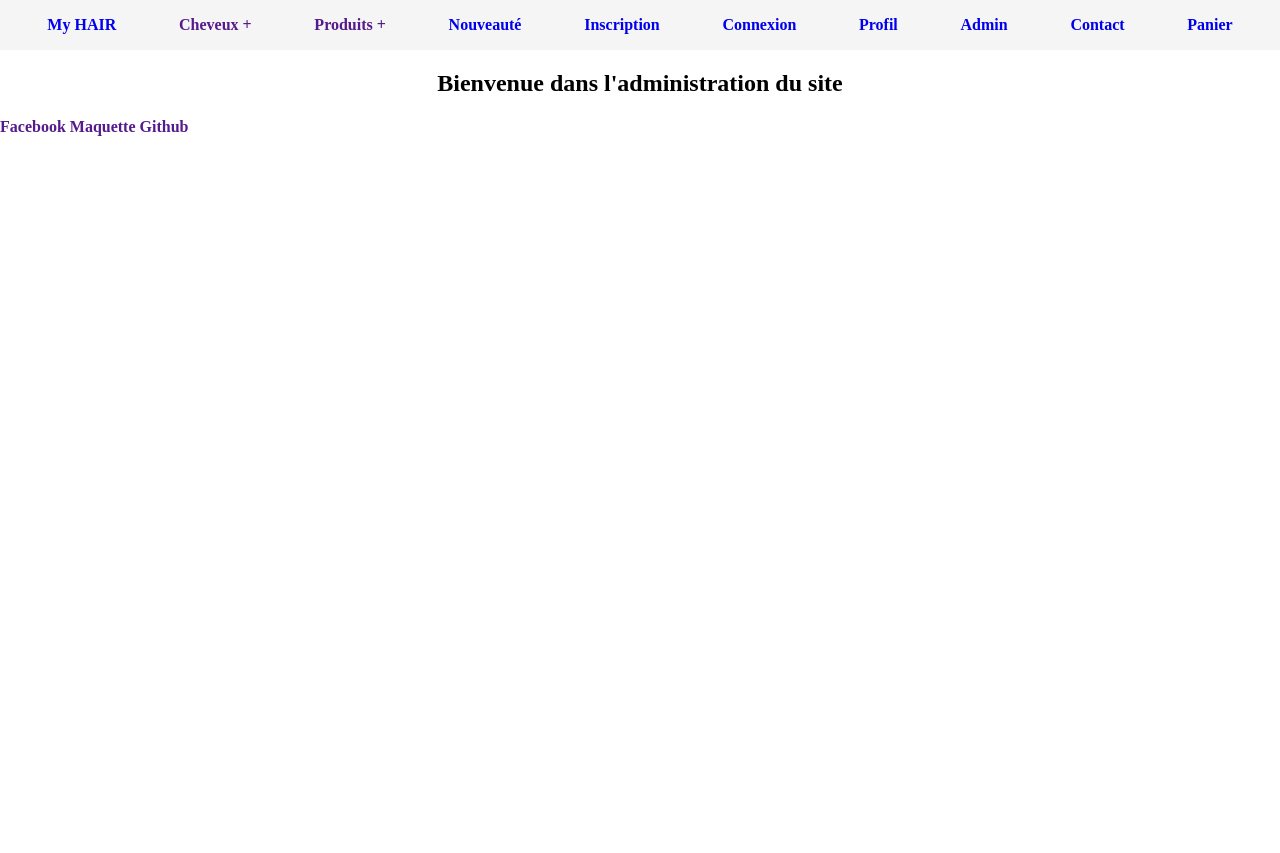
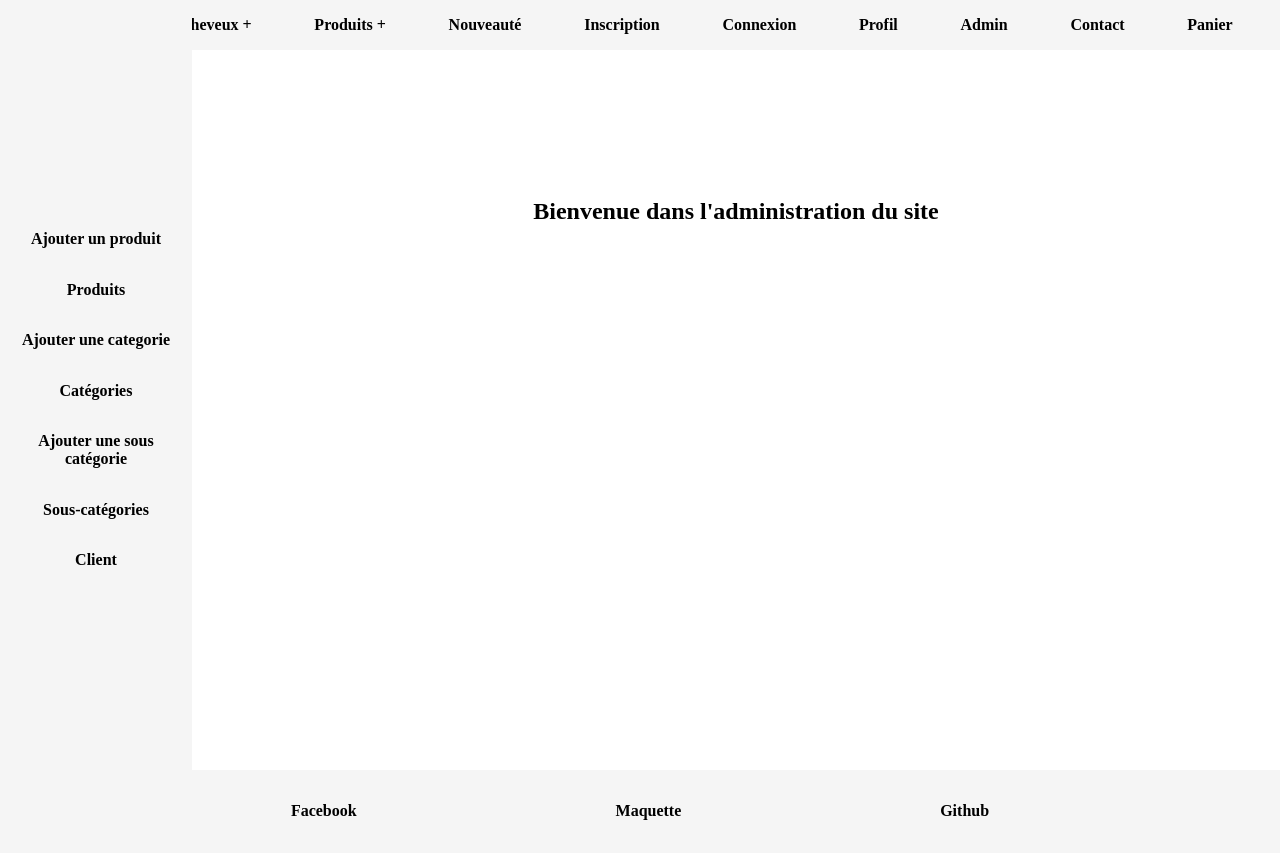
Before and after one commit to sonia-mouhoubi/boutique-en-ligne, a PHP site: page /views/adminView.php in a window 1280 px wide. Before the commit the page ends 136 px from the top, so only its background shows below. Run offline with PHP 8.4, Linux system fonts and the light colour scheme.

Commit message:
Ajout d'une nav dans l'admin

```diff
--- a/index.php
+++ b/index.php
@@ -34,6 +34,9 @@ try {
         }
         elseif ($_GET['url'] == 'admin') {
             registerProduct();
+            if ($_GET['url'] == 'admin/ajout-categorie') {
+                require('views/categoryAdminView.php');
+            }
         }
         elseif ($_GET['url'] == 'admin/ajout-categorie') {
             require('views/categoryAdminView.php');
--- a/public/css/styles.css
+++ b/public/css/styles.css
@@ -6,22 +6,29 @@ body {
     scroll-behavior: smooth;
     line-height: 1.15;
 	margin : 0;
+    padding: 0;
+}
+main {
+    min-height: 90vh;
 }
 a {
 	text-decoration : none;
 	font-weight : bold;
+    color: black;
+    font-weight: bolder;
 }
 img {
     max-width: 100%;
 }
 ul {
     margin: 0;
+    padding: 0;
 }
 li {
     list-style: none;
 }
 h1, h2, h3, h4, h5 {
-    /* margin: auto; */
+    padding: 3rem;
     text-align: center;
 }
 form {
@@ -53,18 +60,21 @@ form input[type="submit"] {
     padding: 0.5rem;
     border-radius: 25px;
 }
+
 /* ::::::::::::::::::::::::::::::::::::::::::::::: TEMPLATE HEADER :::::::::::::::::::::::::::::::::::::::::::::::: */
-nav {
+header {
+    z-index: 10;
+    /* position: fixed; */
     background-color: whitesmoke;
     padding: 1rem;
+    width: 100%;
 }
-nav ul {
+.nav ul:not(.deroulant){
     width: 100%;
     padding-left : 0;
     display: flex;
     justify-content: space-around;
 }
-
 /* MENU DEROULANT  */
 .deroulant {
     padding: 1em 0;
@@ -76,13 +86,16 @@ nav ul {
     padding: 1em;
     margin: 0;
 }
-
-nav > ul li:hover .deroulant{
+.nav > ul li:hover .deroulant{
     display: block;
 }
-
+footer {
+    background-color: whitesmoke;
+    display: flex;
+    justify-content: space-evenly;
+    padding: 2rem;
+}
 /* ::::::::::::::::::::::::::::::::::::::::::::::: PAGE ERRORS :::::::::::::::::::::::::::::::::::::::::::::::: */
-
 .section-error404 img {
     display: block;
     width: 50%;
@@ -90,7 +103,6 @@ nav > ul li:hover .deroulant{
 }
 
 /* ::::::::::::::::::::::::::::::::::::::::::::::: PAGE PRODUCTS :::::::::::::::::::::::::::::::::::::::::::::::: */
-
 .products h2 {
     text-align: center;
     flex-basis: 100%;
@@ -113,3 +125,38 @@ nav > ul li:hover .deroulant{
     margin: auto;
     /* background-color: blue; */
 }
+
+/* ::::::::::::::::::::::::::::::::::::::::::::::: PAGE ADMIN :::::::::::::::::::::::::::::::::::::::::::::::: */
+.nav-admin {
+    /* z-index: -5; */
+    background-color: whitesmoke;
+    width: 15vw;
+    height: 100vh;
+    position: fixed;
+    top : 0;
+}
+.nav-admin a {
+    /* z-index: 3; */
+}
+.nav-admin ul {
+    height: 100vh;
+    display: flex;
+    flex-direction: column;
+    justify-content: center;
+}
+.nav-admin li {
+    margin: 1rem;
+    text-align: center;
+}
+.administration  {
+    width: 85vw;
+    padding-top: 5rem;
+    margin-left: 15vw;
+    text-align: center;
+}
+/* .administration h2 {
+    width: 85vw;
+    margin-top: 5rem;
+    margin-left: 15vw;
+    text-align: center;
+} */
--- a/views/adminView.php
+++ b/views/adminView.php
@@ -4,6 +4,17 @@ $description = 'Administration du site.';
 
 ob_start();
 ?>
+<nav class="nav-admin">
+    <ul>
+        <li><a href="admin/ajout-produit">Ajouter un produit</a></li>
+        <li><a href="">Produits</a></li>
+        <li><a href="admin/ajout-categorie">Ajouter une categorie</a></li>
+        <li><a href="">Catégories</a></li>
+        <li><a href="admin/ajout-sous-categorie">Ajouter une sous catégorie</a></li>
+        <li><a href="">Sous-catégories</a></li>
+        <li><a href="">Client</a></li>
+    </ul>
+</nav>
 
 <section class="administration">
     <h2>Bienvenue dans l'administration du site</h2>
--- a/views/template.php
+++ b/views/template.php
@@ -13,15 +13,13 @@
         }
         else { ?>
             <link href="../public/css/styles.css" rel="stylesheet" /> <?php
-
         }
     }?>
-
     </head>
 
     <body>
         <header>
-            <nav>
+            <nav class="nav">
                 <ul>
                     <li><a href="accueil">My HAIR</a></li>
                     <li><a href="">Cheveux +</a>
```
Lines whose indentation alone changed are shown as unchanged.
